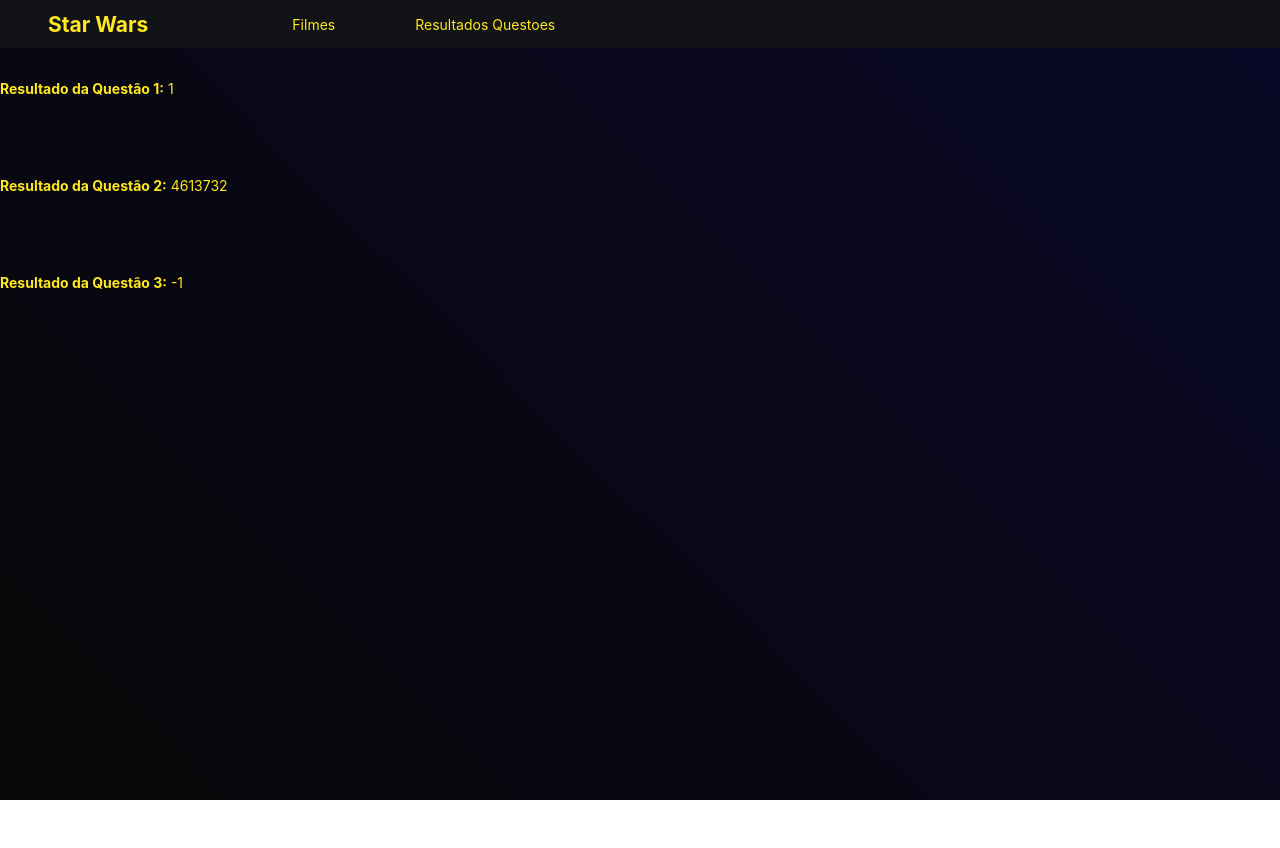
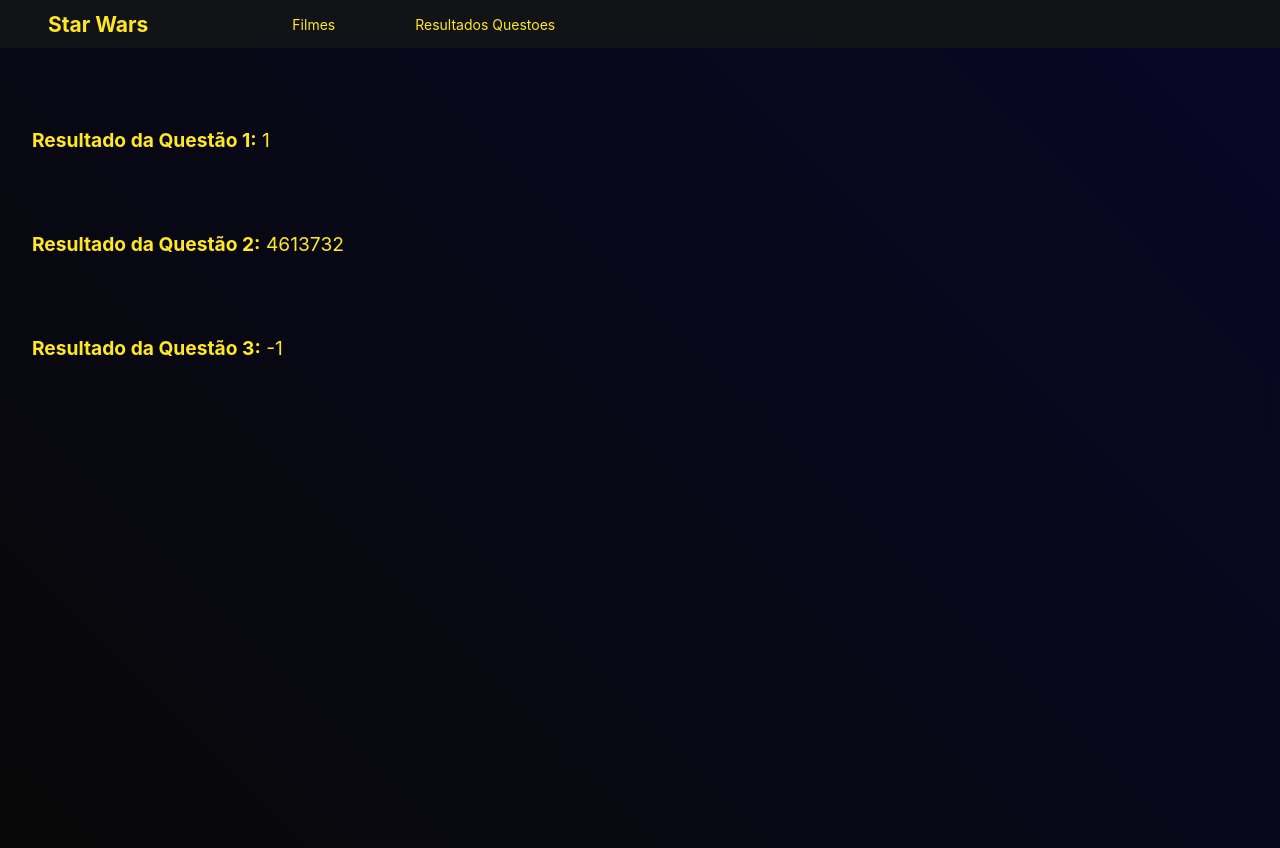
Before and after one commit to bbcvasconcellos/Star-Wars, a React (Create React App) app: page /questoes in a window 1280 px wide. Before the commit the page ends 800 px from the top, so only its background shows below. Built offline with nearby package versions, Linux system fonts and the light colour scheme.

Commit message:
css changes

```diff
--- a/src/App.js
+++ b/src/App.js
@@ -5,7 +5,9 @@
 function App() {
   return (
     <>
-      <Header />
+      <header>
+        <Header />
+      </header>
       <main id="container">
         <RoutesDirection />
       </main>
--- a/src/assets/css/global.css
+++ b/src/assets/css/global.css
@@ -62,7 +62,7 @@
 
 .question-result {
   padding-top: 5rem;
-  font-size: 14px;
+  font-size: 1.2rem;
 }
 
 .page {
--- a/src/pages/Home/home.module.scss
+++ b/src/pages/Home/home.module.scss
@@ -34,6 +34,8 @@
   img{
     max-height: 500px;
     mix-blend-mode: overlay;
+    filter: contrast(1.5);
+
   }
 
 }
--- a/src/pages/Movies/index.jsx
+++ b/src/pages/Movies/index.jsx
@@ -17,7 +17,7 @@
 
   return (
     <>
-      <p>Oi</p>
+      <h1>Hello</h1>
     </>
 
   )
--- a/src/pages/QuestionAnswers/questions.module.scss
+++ b/src/pages/QuestionAnswers/questions.module.scss
@@ -1,3 +1,4 @@
 .container {
+  margin: 3rem 0 0 2rem;
   color: #FFE81F;
 }
--- a/src/utils/questions.js
+++ b/src/utils/questions.js
@@ -9,6 +9,7 @@
   }
   return smallestPositiveNum;
 }
+
 
 function fibonacci() {
   let number = 1;
@@ -28,6 +29,7 @@
 
   return evenNumArr.reduce((a,b) => (a + b))
 }
+
 
 function getWinner(cardsA, cardsB) {
   let scoreA = 0;
```
